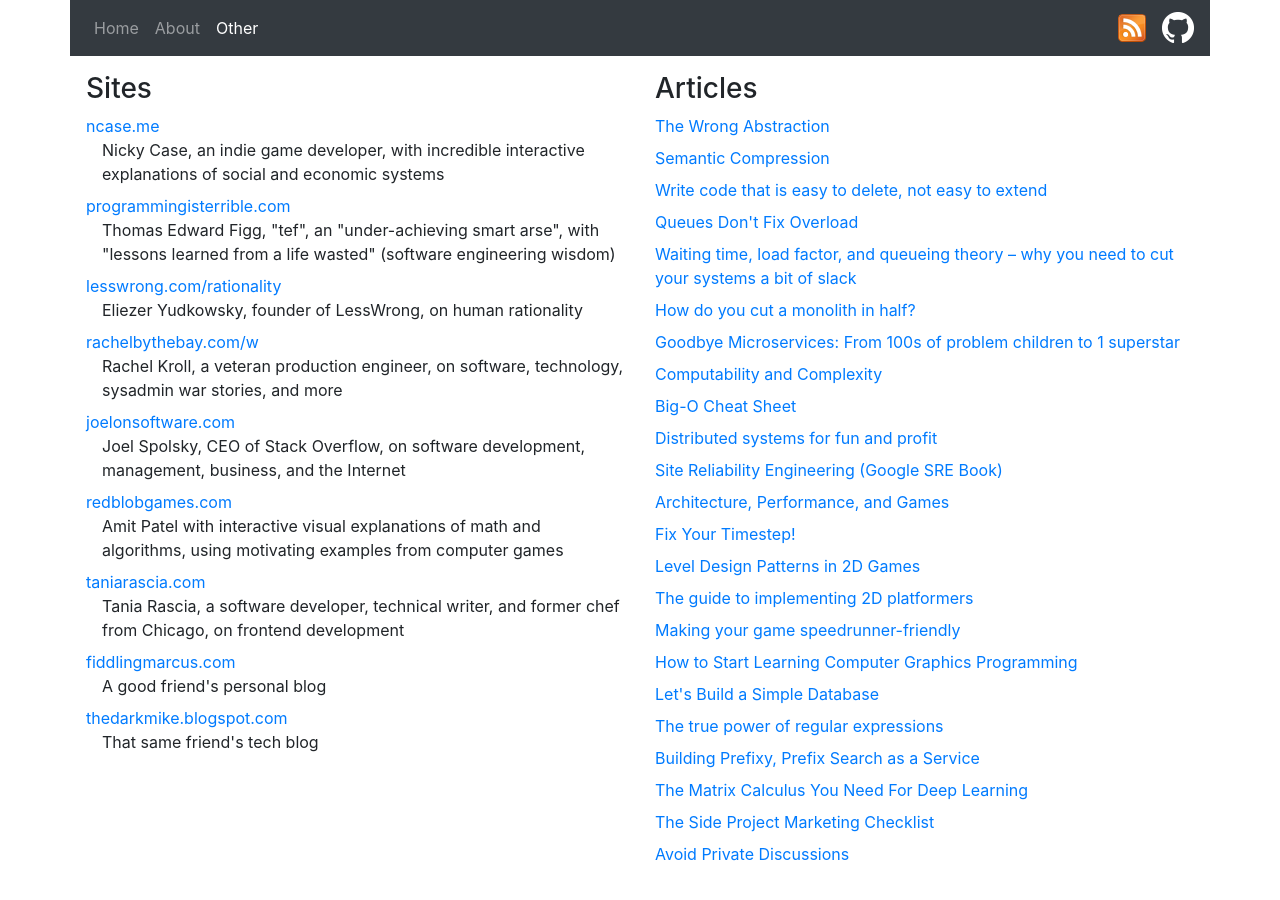
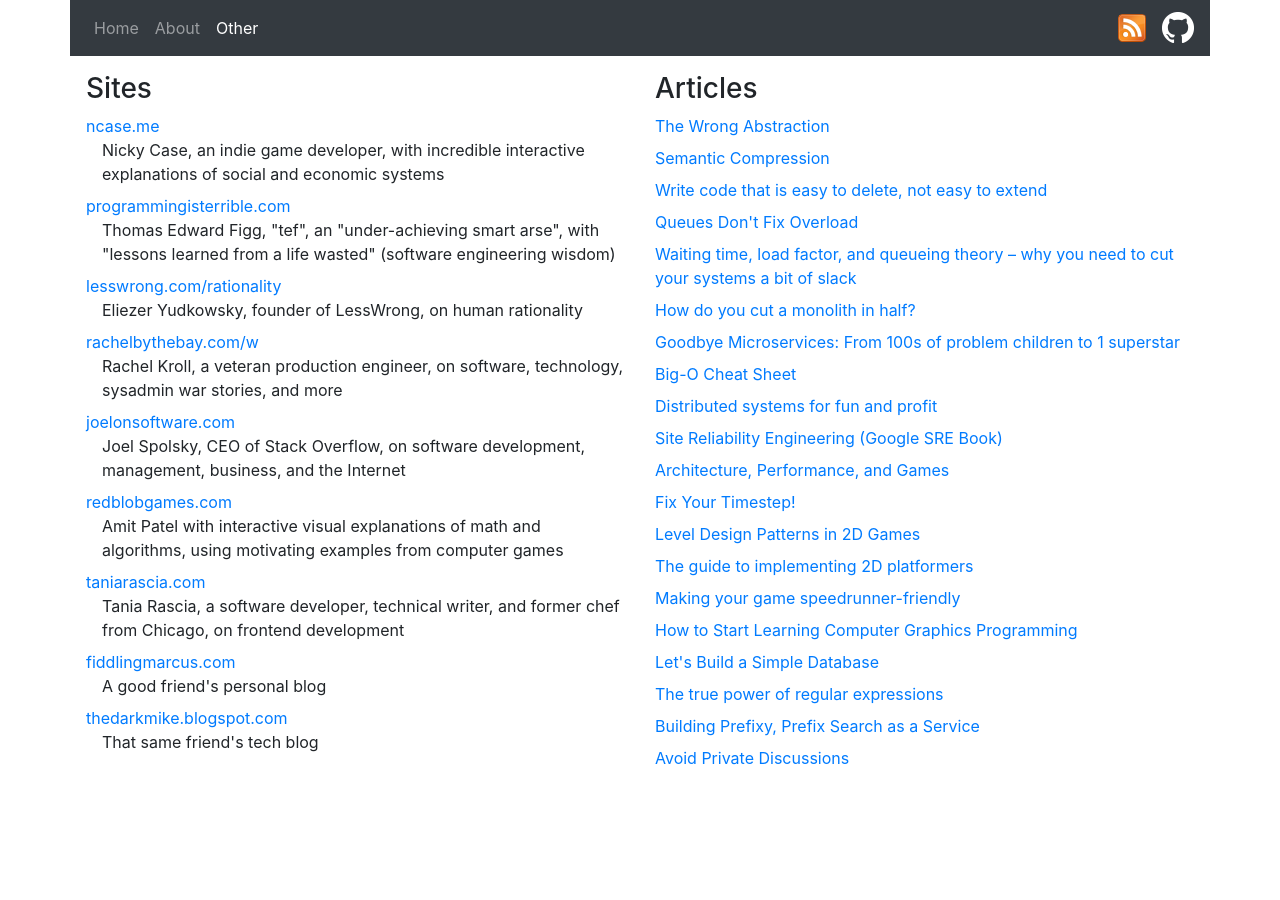
Before and after one commit to mackorone/mackorone.github.io, a Jekyll site: the page built from other.html, in a window 1280 px wide. Built offline with Jekyll 4.4.1, drawn with Linux system fonts in a browser that asks for light colours.

Commit message:
Fix build by removing some links

```diff
--- a/_data/other_posts.yml
+++ b/_data/other_posts.yml
@@ -12,8 +12,6 @@
   title: "How do you cut a monolith in half?"
 - url: https://segment.com/blog/goodbye-microservices
   title: "Goodbye Microservices: From 100s of problem children to 1 superstar"
-- url: https://plato.stanford.edu/entries/computability
-  title: "Computability and Complexity"
 - url: https://www.bigocheatsheet.com
   title: "Big-O Cheat Sheet"
 - url: http://book.mixu.net/distsys/single-page.html
@@ -38,9 +36,5 @@
   title: "The true power of regular expressions"
 - url: https://prefixy.github.io
   title: "Building Prefixy, Prefix Search as a Service"
-- url: http://explained.ai/matrix-calculus/index.html
-  title: "The Matrix Calculus You Need For Deep Learning"
-- url: https://www.sideprojectchecklist.com/marketing-checklist
-  title: "The Side Project Marketing Checklist"
 - url: https://producingoss.com/en/setting-tone.html#avoid-private-discussions
   title: "Avoid Private Discussions"
```
